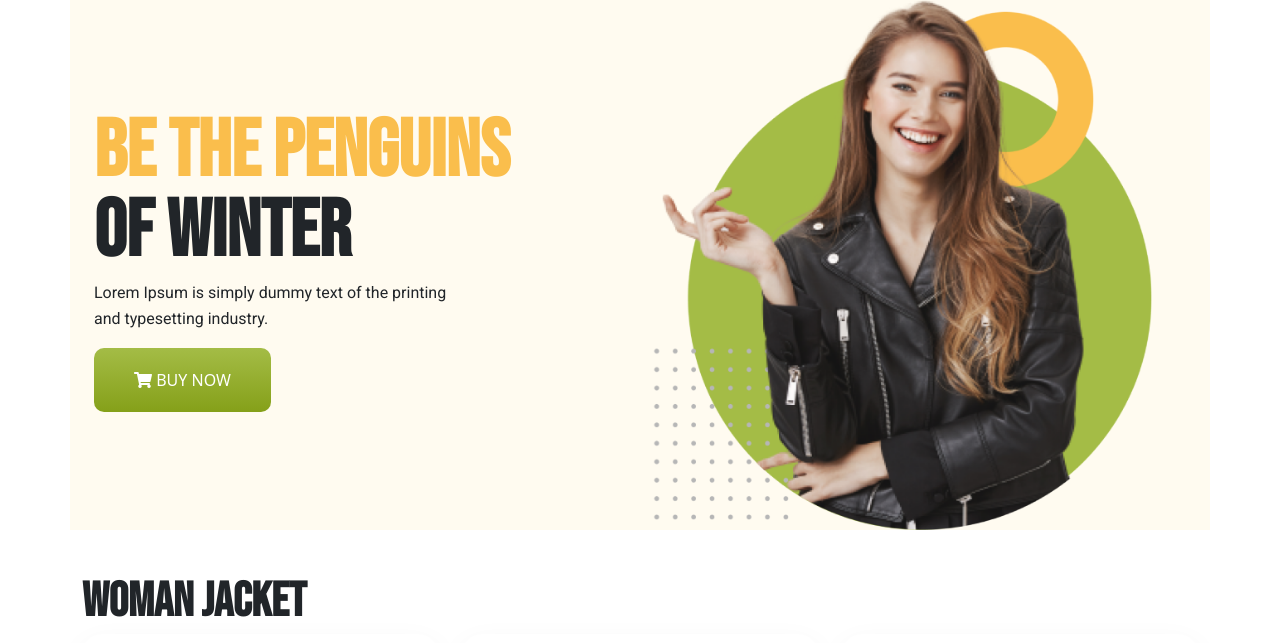
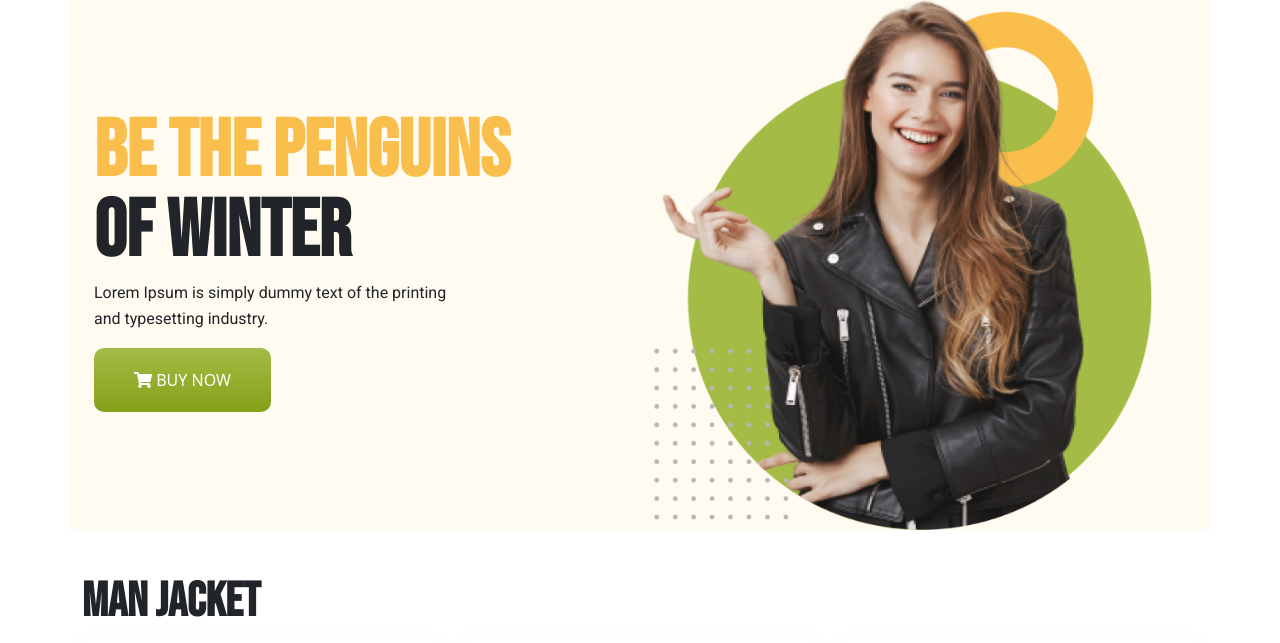
Before and after one commit to shujanmia/responsive-assignment-penguin-fashion, a plain HTML site: page index.html in a window 1280 px wide. Shown: the part 84-727 px from the top of the page. Drawn offline with nearby package versions, Linux system fonts and the light colour scheme.

Commit message:
Last Code update

```diff
--- a/index.html
+++ b/index.html
@@ -55,7 +55,7 @@
     <!-- Man Jacket section Start -->
     <main class="container">
       <section class="mt-5">
-        <h2>WOMAN JACKET</h2>
+        <h2>MAN JACKET</h2>
         <div class="row row-cols-1 row-cols-md-3 g-4">
           <div class="col">
             <div class="card h-100">
```
